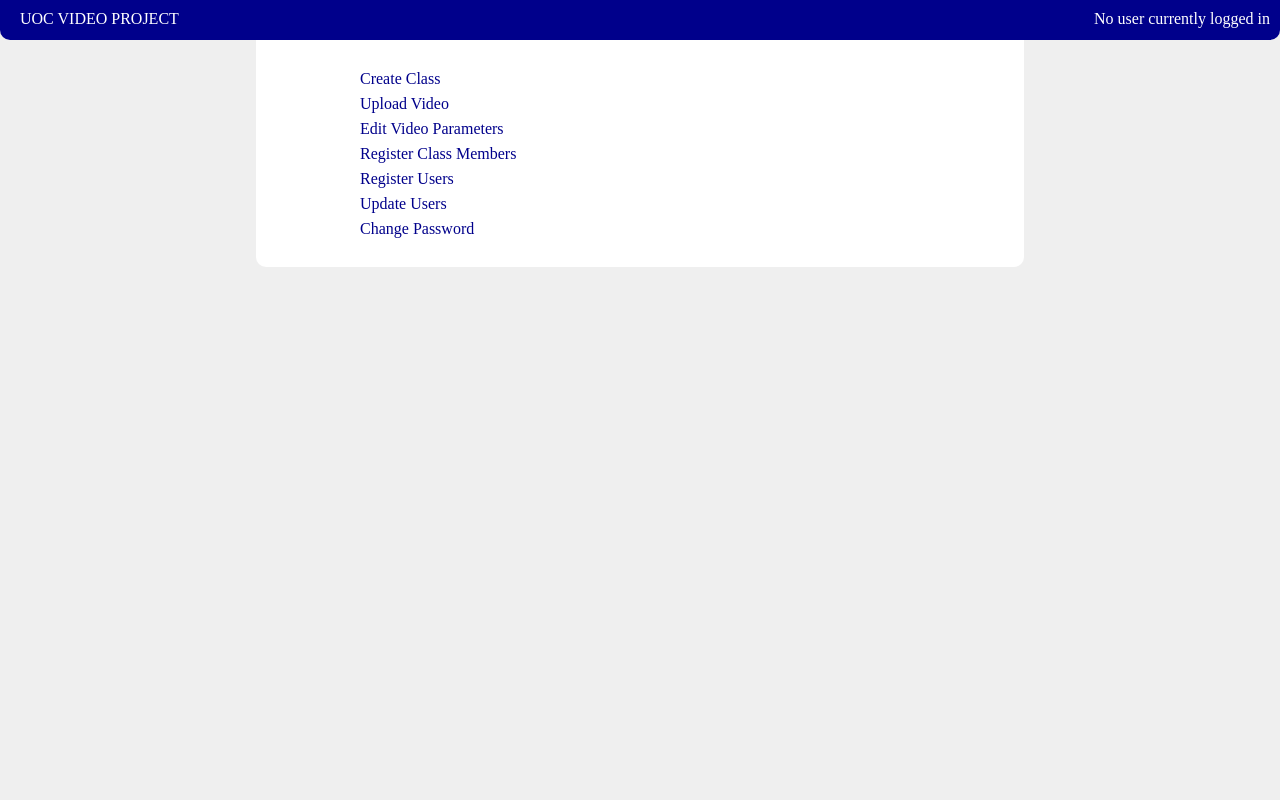
After one commit to MattShearing/consultancy-project, a PHP site: page /myaccount.php?log=false in a window 1280 px wide. The commit adds this page. Run offline with PHP 8.4, Linux system fonts and the light colour scheme.

Commit message:
Created My Account section and amended to suit
A My Account page has been created to allow better management of users

```diff
--- a/header.php
+++ b/header.php
@@ -28,7 +28,7 @@ header('Location: index.php');
 			session_start();
 			if (isset($_SESSION['user']) && $_SESSION['user'] <> '') {
 				$user = $_SESSION['user'];
-				echo '<a href="#">Logged in as '.$user.'</a>';
+				echo '<a href="admin.php">Logged in as '.$user.'</a>';
 				echo '<a href="?logout=true">Logout</a>';
 			}
 			else {
--- a/index.php
+++ b/index.php
@@ -18,7 +18,7 @@
                     <ul>
                        <li><a href="listings.php">Videos</a></li>
                        <li><a href="#">Reports</a></li>
-                       <li><a href="#">Upload</a></li>
+                       <li><a href="myaccount.php">My Account</a></li>
                     </ul> <?php
                 }
 
--- /dev/null
+++ b/myaccount.php
@@ -0,0 +1,30 @@
+<html>
+
+<?php
+    include 'header.php';
+?>
+
+    <title>My Account</title>
+</head>
+
+
+
+    <body>
+        <div class="container">
+            <ul>
+                <!-- Adminstrator users can access all -->
+                <li><a href="#">Create Class</a></li>
+
+                <!-- Teachers users can access the below -->
+                <li><a href="#">Upload Video</a></li>
+                <li><a href="#">Edit Video Parameters</a></li>
+                <li><a href="#">Register Class Members</a></li>
+                <li><a href="register.php">Register Users</a></li>
+                <li><a href="#">Update Users</a></li>
+
+                <!-- Users can access all -->
+                <li><a href="#">Change Password</a></li>
+            </ul>
+        </div>
+    </body>
+</html>
```
Also changed, not shown: .htaccess (added), register.php (added).
